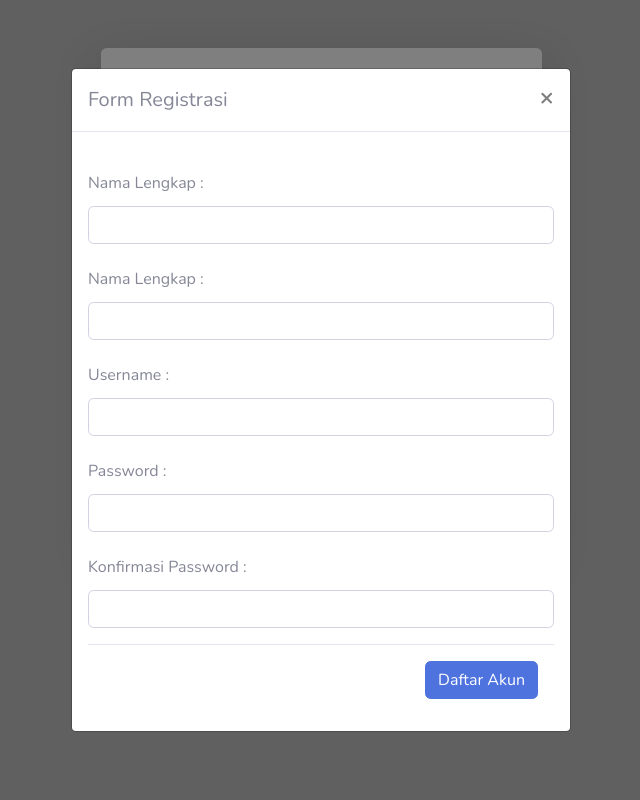
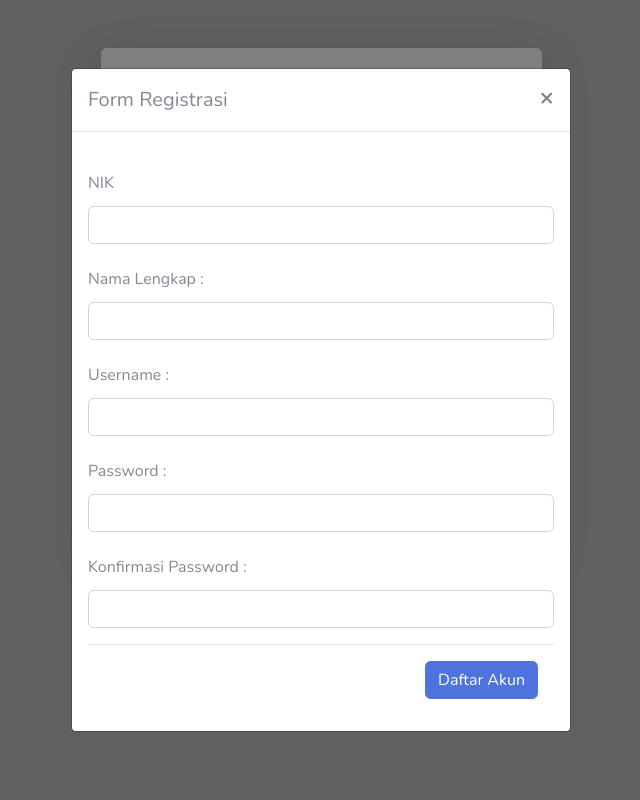
Before and after one commit to apeengggg/sistem-pendukung-keputusan-AHP-MOORA, a PHP site: page /login.php in a window 1280 px wide, after a click on "Buat Akun Disini!". Shown: the whole page, without its empty margins (319-959 px from the left). Run offline with PHP 8.4, Linux system fonts and the light colour scheme; data comes from the database, SQL or seed files in the repository.

Commit message:
membuat fungsi dan menambahkan table nik untuk pengkondisian jika nik sudah terdaftar maka tidak bisa mendaftar akun

```diff
--- a/koneksi.php
+++ b/koneksi.php
@@ -65,12 +65,35 @@ function tambahuser ($data) {
 
 function register ($data) {
 	global $koneksi;
+	$nik = stripcslashes($data["nik"]);
 	$kode = stripcslashes($data["kode"]);
 	$nama = strtolower(stripcslashes($data["nama"]));
 	$username = strtolower(stripcslashes($data["username"]));
 	$password = mysqli_real_escape_string($koneksi, $data["password"]);
 	$password2 = mysqli_real_escape_string($koneksi, $data["password2"]);
 	$pjgpass=strlen($password);
+	$pjgnik=strlen($nik);
+	// cek apakah nik angka semua bukan?
+	if (!filter_var($nik, FILTER_VALIDATE_INT) === TRUE) {
+	// kalo bukan
+		echo "<script>
+		alert('NIK bukan Angka! Gagal Melakukan Pedanftaran!')
+		</script>";
+	//   kalau iya angka
+	}else{
+		// cek panjang nik 16digit ?
+	if ($pjgnik < 16 OR $pjgnik > 16) {
+		echo "<script>
+		alert('Cek Kembali NIK, NIK tidak bisa Lebih Dari atau Kurang Dari 16')
+		</script>";
+	}else{
+	// cek apakah nik sudah ada di database alternatif / sudah pernah daftar ?
+	$ceknik = mysqli_query($koneksi, "SELECT nik FROM alternatif WHERE nik='$nik'");
+	if (mysqli_num_rows($ceknik)>0) {
+		echo "<script>
+			alert('NIK Sudah Terdaftar, Gagal Mendaftar Akun!');
+			</script>";
+	}else{
 			$alternatif = mysqli_query($koneksi,"SELECT username FROM alternatif WHERE username='$username'");
 			if (mysqli_fetch_assoc($alternatif)) {
 				echo "<script>
@@ -79,7 +102,6 @@ function register ($data) {
 
 		return false;
 	}
-
 	if($pjgpass <3) {
 		echo "<script>
 			alert('password harus lebih panjang, silahkan ulang kembali !')
@@ -87,7 +109,6 @@ function register ($data) {
 
 		return false;
 	}
-
 	if($password !== $password2) {
 		echo "<script>
 			alert('password tidak sesuai')
@@ -95,14 +116,15 @@ function register ($data) {
 
 		return false;
 	}
-
 		//enkripsi password
 	$password = password_hash($password, PASSWORD_DEFAULT);
 		// var_dump($password); die;
 
-	mysqli_query($koneksi,"INSERT INTO alternatif VALUES('','$kode','$nama','','','','','','','','','$username','$password','')");
+	mysqli_query($koneksi,"INSERT INTO alternatif VALUES('','$kode','$nik','$nama','','','','','','','','','$username','$password','')");
 	return mysqli_affected_rows($koneksi);
-
+	}
+}
+}
 }
 
 
--- a/login.php
+++ b/login.php
@@ -201,8 +201,8 @@ $cek=count(query("SELECT * FRom nilai_alt where id_alternatif=23"));
                             </div>
 
                             <div class="form-group">
-                              <label for="nama" class="col-form-label">Nama Lengkap :</label>
-                              <input type="text" class="form-control mt-1" id="nama" name="nama" autocomplete="off" required>
+                              <label for="nama" class="col-form-label">NIK</label>
+                              <input type="text" class="form-control mt-1" id="nik" name="nik" autocomplete="off" required minlength="16" maxLength="16">
                             </div>
 
                             <div class="form-group">
```
